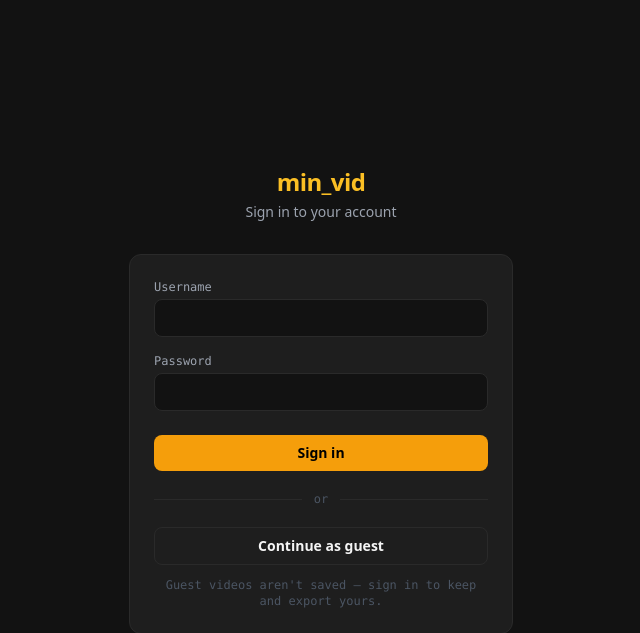
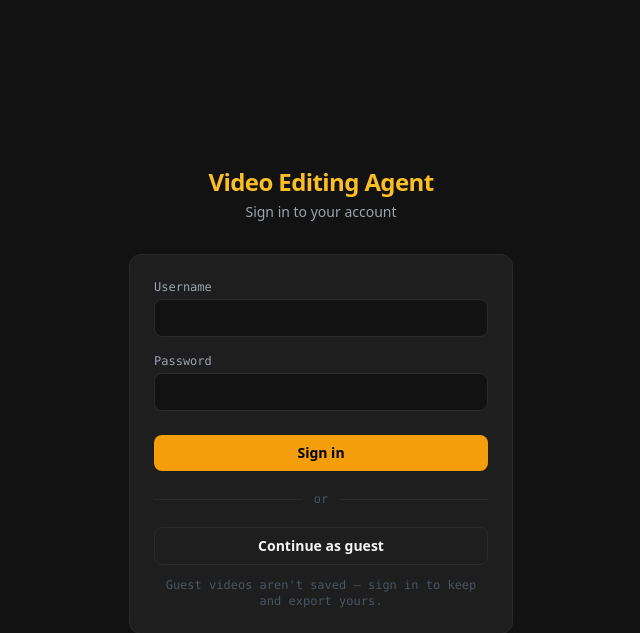
Before and after one commit to sherazacgb-sys/video_editing_agent, a Django app: page /accounts/login/ in a window 1280 px wide. Shown: the top 633 px of the page, without its empty margins (319-959 px from the left). Run offline with Django 5.2, Linux system fonts and the light colour scheme; some libraries are stand-ins or nearby versions.

Commit message:
Name Refactor

```diff
--- a/chat/views.py
+++ b/chat/views.py
@@ -203,7 +203,7 @@ def chat_message(request, pk):
 
     system = SystemMessage(content=(
         # --- Identity ---
-        "You are the editing assistant inside min_vid, a web app for adding captions "
+        "You are the editing assistant inside 'Video Editing Agent', a web app for adding captions "
         "and text overlays to videos. You are NOT a general-purpose AI. You have exactly "
         "the tools listed below — nothing more.\n\n"
 
--- a/manage.py
+++ b/manage.py
@@ -6,7 +6,7 @@ import sys
 
 def main():
     """Run administrative tasks."""
-    os.environ.setdefault('DJANGO_SETTINGS_MODULE', 'min_vid.settings')
+    os.environ.setdefault('DJANGO_SETTINGS_MODULE', 'video_editing_agent.settings')
     try:
         from django.core.management import execute_from_command_line
     except ImportError as exc:
--- a/user_accounts/templates/registration/login.html
+++ b/user_accounts/templates/registration/login.html
@@ -3,7 +3,7 @@
 <head>
   <meta charset="UTF-8">
   <meta name="viewport" content="width=device-width, initial-scale=1.0">
-  <title>Sign in — min_vid</title>
+  <title>Sign in — Video Editing Agent</title>
   <script>
     // Mirrors base.html's anti-flash init script — this page doesn't extend base.html,
     // so it needs its own copy to respect the same per-browser theme choice.
@@ -36,7 +36,7 @@
   <div class="w-full max-w-sm">
     <!-- Logo / brand -->
     <div class="text-center mb-8">
-      <span class="text-[var(--accent-text)] font-semibold text-2xl tracking-tight">min_vid</span>
+      <span class="text-[var(--accent-text)] font-semibold text-2xl tracking-tight">Video Editing Agent</span>
       <p class="text-[var(--text-4)] text-sm mt-1">Sign in to your account</p>
     </div>
 
--- a/min_vid/asgi.py
+++ b/video_editing_agent/asgi.py
@@ -1,5 +1,5 @@
 """
-ASGI config for min_vid project.
+ASGI config for Video Editing Agent project.
 
 It exposes the ASGI callable as a module-level variable named ``application``.
 
@@ -11,6 +11,6 @@ import os
 
 from django.core.asgi import get_asgi_application
 
-os.environ.setdefault('DJANGO_SETTINGS_MODULE', 'min_vid.settings')
+os.environ.setdefault('DJANGO_SETTINGS_MODULE', 'video_editing_agent.settings')
 
 application = get_asgi_application()
--- a/min_vid/settings.py
+++ b/video_editing_agent/settings.py
@@ -1,5 +1,5 @@
 """
-Django settings for min_vid project.
+Django settings for Video Editing Agent project.
 
 Generated by 'django-admin startproject' using Django 6.0.6.
 
@@ -72,7 +72,7 @@ MIDDLEWARE = [
     'django.middleware.clickjacking.XFrameOptionsMiddleware',
 ]
 
-ROOT_URLCONF = 'min_vid.urls'
+ROOT_URLCONF = 'video_editing_agent.urls'
 
 TEMPLATES = [
     {
@@ -91,7 +91,7 @@ TEMPLATES = [
     },
 ]
 
-WSGI_APPLICATION = 'min_vid.wsgi.application'
+WSGI_APPLICATION = 'video_editing_agent.wsgi.application'
 
 
 # Database
--- a/min_vid/urls.py
+++ b/video_editing_agent/urls.py
@@ -1,5 +1,5 @@
 """
-URL configuration for min_vid project.
+URL configuration for Video Editing Agent project.
 
 The `urlpatterns` list routes URLs to views. For more information please see:
     https://docs.djangoproject.com/en/6.0/topics/http/urls/
--- a/min_vid/wsgi.py
+++ b/video_editing_agent/wsgi.py
@@ -1,5 +1,5 @@
 """
-WSGI config for min_vid project.
+WSGI config for Video Editing Agent project.
 
 It exposes the WSGI callable as a module-level variable named ``application``.
 
@@ -11,6 +11,6 @@ import os
 
 from django.core.wsgi import get_wsgi_application
 
-os.environ.setdefault('DJANGO_SETTINGS_MODULE', 'min_vid.settings')
+os.environ.setdefault('DJANGO_SETTINGS_MODULE', 'video_editing_agent.settings')
 
 application = get_wsgi_application()
--- a/videos/templates/videos/base.html
+++ b/videos/templates/videos/base.html
@@ -3,7 +3,7 @@
 <head>
   <meta charset="UTF-8">
   <meta name="viewport" content="width=device-width, initial-scale=1.0">
-  <title>min_vid</title>
+  <title>Video Editing Agent</title>
   <script>
     // Applies the saved per-browser theme before first paint (blocking, synchronous
     // script in <head>) so the page never flashes dark-then-light or vice versa.
@@ -106,7 +106,7 @@
   <!-- Sidebar -->
   <aside class="{% block aside_class %}w-64{% endblock %} flex-shrink-0 bg-[var(--bg-surface)] border-r border-[var(--border)] flex flex-col">
     <div class="p-4 border-b border-[var(--border)]">
-      <a href="{% url 'upload' %}" class="text-[var(--accent-text)] font-semibold text-lg tracking-tight">min_vid</a>
+      <a href="{% url 'upload' %}" class="text-[var(--accent-text)] font-semibold text-lg tracking-tight">Video Editing Agent</a>
     </div>
 
     {% block sidebar_body %}
--- a/videos/templates/videos/job_detail.html
+++ b/videos/templates/videos/job_detail.html
@@ -235,7 +235,7 @@
       <p class="text-sm font-semibold text-[var(--text-1)] font-mono">How's it going so far?</p>
       <button onclick="closeFeedbackModal()" class="text-[var(--text-6)] hover:text-[var(--text-3)] text-lg leading-none" aria-label="Close">&times;</button>
     </div>
-    <p class="text-xs text-[var(--text-5)] font-mono">Quick, optional — helps us improve min_vid.</p>
+    <p class="text-xs text-[var(--text-5)] font-mono">Quick, optional — helps us improve Video Editing Agent.</p>
     <!-- 1-5 rating; buttons instead of a native <input type="range"> so each
          value is a single unambiguous click/tap. -->
     <div id="feedback-stars" class="flex gap-1">
@@ -378,7 +378,7 @@ const JOB_STATUS = "{{ job.status }}";
 // mirroring the sidebar's Guest-xxxx label which is also driven off guest_id.
 const IS_GUEST = {% if guest_id %}true{% else %}false{% endif %};
 const CSRF_URL_RENDER = "{% url 'run_render' job.pk %}";
-// Mirrors of the server-side caps (min_vid/settings.py) so the on-page counters
+// Mirrors of the server-side caps (Video Editing Agent/settings.py) so the on-page counters
 // below match chat/views.py's enforcement exactly instead of hardcoding numbers twice.
 const CHAT_MAX_MESSAGE_CHARS = {{ chat_max_message_chars }};
 const CHAT_SESSION_TOKEN_BUDGET = {{ chat_session_token_budget }};
```
Also changed, not shown: UI_MAP.md (+1 -1 lines), README.md, video_editing_agent/__init__.py (added).
